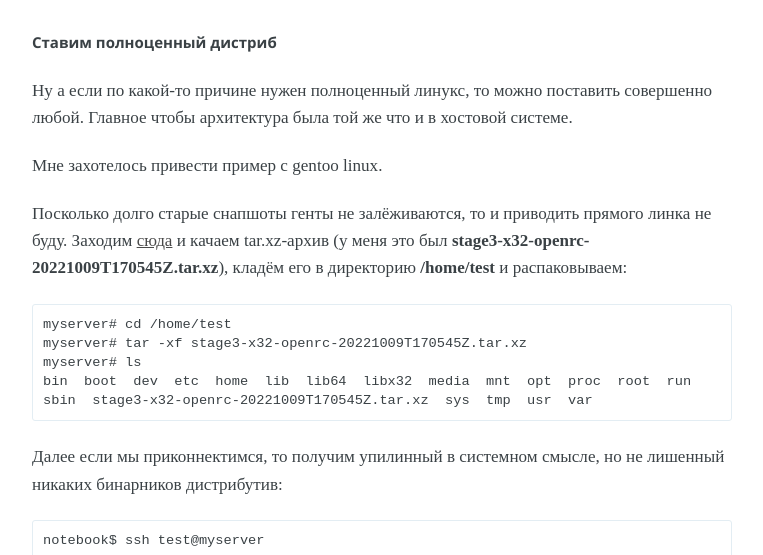
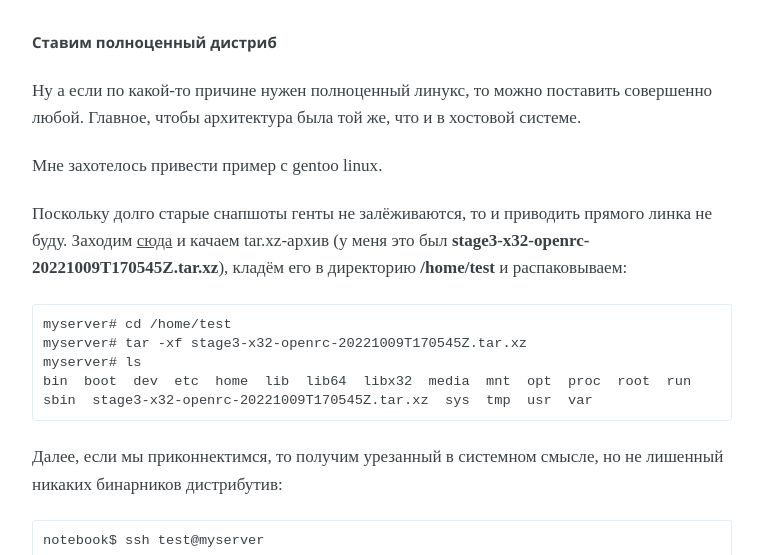
Before and after one commit to cryptopunks/cryptopunks.github.io, a Jekyll site: the page built from _posts/2022-10-15-ssh-access-in-chroot.markdown, in a window 1280 px wide and 900 px high, scrolled down 3047 px. Shown: the part 179-734 px from the top of the window, without its empty margins (258-1021 px from the left). Built offline with Jekyll 4.4.1, drawn with Linux system fonts in a browser that asks for light colours; some of the changed text lies outside the part shown.

Commit message:
fix aksana

````diff
--- a/_posts/2022-10-15-ssh-access-in-chroot.markdown
+++ b/_posts/2022-10-15-ssh-access-in-chroot.markdown
@@ -16,9 +16,9 @@
 
 Теперь давай договоримся об обозначениях:
 
-**myserver#** - сервер на котором мы будем организовывать чрут<br>
-**chroot#** - собственно сам чрут на сервере<br>
-**notebook$** - мой комп с которого я логинюсь к чруту и серверу<br>
+**myserver#** - сервер, на котором мы будем организовывать чрут<br>
+**chroot#** - собственно, сам чрут на сервере<br>
+**notebook$** - мой комп, с которого я логинюсь к чруту и серверу<br>
 
 ### Создаём юзера
 
@@ -62,10 +62,10 @@
 
 #### Урезаем до минимума
 
-Можно вообще юзеру запретить всё кроме того что ему должно быть доступно.
+Можно вообще юзеру запретить всё кроме того, что ему должно быть доступно.
 К примеру, ограничим пользователя оболочкой баша и бинарником **/bin/ls**.
 
-Сначала смотрим от каких либ зависит наши бинарники:
+Сначала смотрим, от каких либ зависит наши бинарники:
 
 ```
 myserver# ldd /bin/ls
@@ -131,11 +131,11 @@
 
 #### Ставим полноценный дистриб
 
-Ну а если по какой-то причине нужен полноценный линукс, то можно поставить совершенно любой. Главное чтобы архитектура была той же что и в хостовой системе.
+Ну а если по какой-то причине нужен полноценный линукс, то можно поставить совершенно любой. Главное, чтобы архитектура была той же, что и в хостовой системе.
 
 Мне захотелось привести пример с gentoo linux.
 
-Посколько долго старые снапшоты генты не залёживаются, то и приводить прямого линка не буду.
+Поскольку долго старые снапшоты генты не залёживаются, то и приводить прямого линка не буду.
 Заходим [сюда](https://mirror.ps.kz/gentoo/pub/releases/amd64/autobuilds/current-stage3-amd64-systemd/) и качаем tar.xz-архив (у меня это был **stage3-x32-openrc-20221009T170545Z.tar.xz**), кладём его в директорию **/home/test** и распаковываем:
 
 ```
@@ -145,7 +145,7 @@
 bin  boot  dev  etc  home  lib  lib64  libx32  media  mnt  opt  proc  root  run  sbin  stage3-x32-openrc-20221009T170545Z.tar.xz  sys  tmp  usr  var
 ```
 
-Далее если мы приконнектимся, то получим упилинный в системном смысле, но не лишенный никаких бинарников дистрибутив:
+Далее, если мы приконнектимся, то получим урезанный в системном смысле, но не лишенный никаких бинарников дистрибутив:
 
 ```
 notebook$ ssh test@myserver
@@ -194,6 +194,6 @@
 
 Создай несколько юзеров и поставь каждому свой дистриб. Например, юзера kali с kali linux для пентеста.
 
-Хотя с другой стороны всё тоже самое можно сделать и руками через root+chroot, или вообще в  docker (работая с докер не забывай [об этой ошибке](https://cryptopunks.org/article/simple-docker-attack-example/)). Но и такой способ тоже имеет право на существование!
+Хотя, с другой стороны, всё тоже самое можно сделать и руками через root+chroot, или вообще в docker (работая с докер не забывай [об этой ошибке](https://cryptopunks.org/article/simple-docker-attack-example/)). Но и такой способ тоже имеет право на существование!
 
-Если вдруг тебе пришла еще какая нибудь мысль в голову как это можно ещё использовать, то пиши [на почту](/about), или в комментарии к этой статье в телеграм [@cryptopunksorg](https://t.me/cryptopunksorg).
+Если вдруг тебе пришла еще какая-нибудь мысль в голову, как это можно ещё использовать, то пиши [на почту](/about), или в комментарии к этой статье в телеграм [@cryptopunksorg](https://t.me/cryptopunksorg).
````
